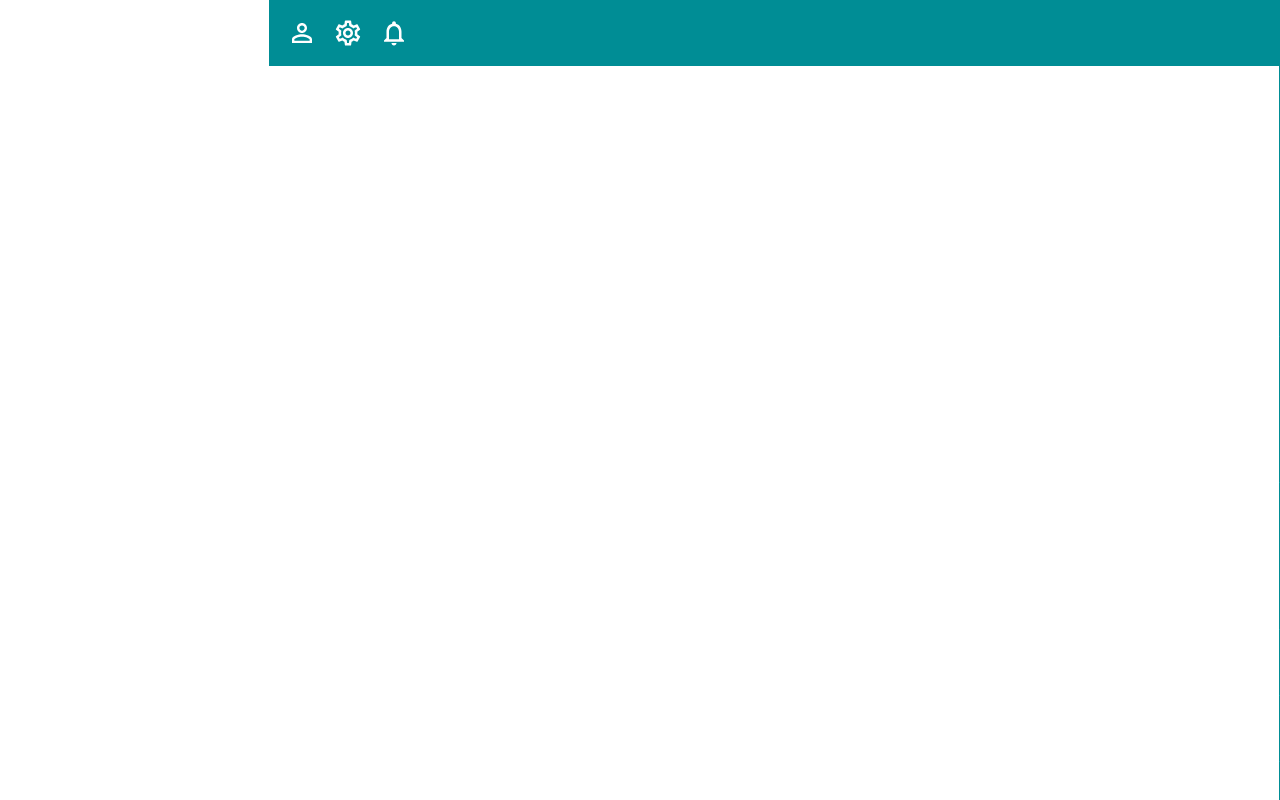
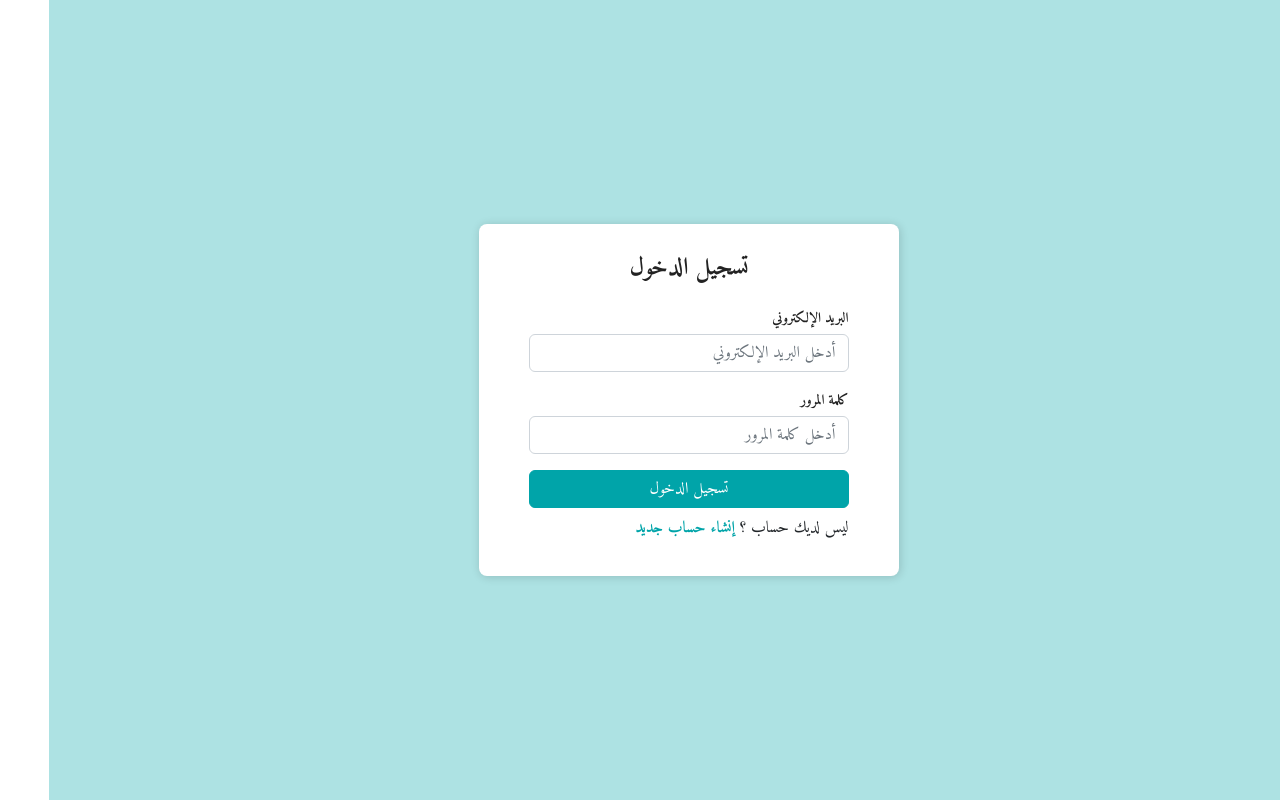
Before and after one commit to BahaaDagher/DashBoard-with-React, a React (Create React App) app: page /login in a window 1280 px wide. Built offline with nearby package versions, Linux system fonts and the light colour scheme.

Commit message:
finish login and register page

```diff
--- a/src/App.js
+++ b/src/App.js
@@ -4,28 +4,43 @@ import 'bootstrap/dist/js/bootstrap.min.js' ;
 import  Sidebar  from './scenes/global/Sidebar';
 import Topbar from './scenes/global/Topbar'
 import  Dashboard  from "./scenes/dashboard/Dashboard"
-import { Route, Routes } from 'react-router-dom';
+import { Outlet, Route, Routes } from 'react-router-dom';
 import { Box } from "@mui/material";
 import MyResearches from "./scenes/research/MyResearches";
 import AddResearch from "./scenes/research/AddResearch";
+import  Login  from "./scenes/Login/Login";
+import Register from "./scenes/Register/Register";
 function App() {
   return (
     <>
       <div className= "app" >
-        <Sidebar />
-        <main className='content' style={{ overflow:"hidden" }}>
-          <Topbar />
-          <Box  style={{margin:"10px"}}>
-            <Routes>
-              <Route path="/" element={<Dashboard />} />
-              <Route path="/myResearches" element={<MyResearches />} />
-              <Route path="/addResearch" element={<AddResearch />} />
-            </Routes>
-          </Box>
-        </main>
+      <Routes>
+        <Route path= "/" element= {<LayoutsWithNavbar/>}>
+          <Route path="/" element={<Dashboard />} />
+          <Route path="/myResearches" element={<MyResearches />} />
+          <Route path="/addResearch" element={<AddResearch />} />
+        </Route>
+        <Route path="/login" element={<Login/>} />
+        <Route path="/register" element={<Register/>} />
+        <Route path="*" element={<h1>Not Found!</h1>} />
+      </Routes>
       </div>
     </>
   );
 }
 
+function LayoutsWithNavbar() {
+  return (
+    <>
+        <Sidebar />
+        <main className='content' style={{ overflow:"hidden" }}>
+          <Topbar />
+          <Box  style={{margin:"10px"}}>
+            <Outlet />
+          </Box>
+        </main>
+    </>
+  )
+}
+
 export default App;
--- /dev/null
+++ b/src/scenes/Login/Login.css
@@ -0,0 +1,62 @@
+
+.App {
+    background-color: white;
+  }
+
+  .Auth-form-container {
+    display: flex;
+    justify-content: center;
+    align-items: center;
+    width: 100vw;
+    height: 100vh;
+    background-color: #00a4a952;
+    padding: 10px;
+  }
+
+  .Auth-form {
+    width: 420px;
+    box-shadow: rgb(0 0 0 / 16%) 1px 1px 10px;
+    padding-top: 30px;
+    padding-bottom: 20px;
+    border-radius: 8px;
+    background-color: white;
+  }
+
+  .Auth-form-content {
+    padding-left: 12%;
+    padding-right: 12%;
+  }
+
+  .Auth-form-title {
+    text-align: center;
+    margin-bottom: 1em;
+    font-size: 24px;
+    color: rgb(34, 34, 34);
+    font-weight: 800;
+  }
+
+  label {
+    font-size: 14px;
+    font-weight: 600;
+    color: rgb(34, 34, 34);
+  }
+
+  .loginButton {
+    background-color: #00a4a9;
+    border-color:#00a4a9 ;
+  }
+  .loginButton:hover {
+    background-color: #008d95;
+    border-color:#008d95 ;
+  }
+
+  .RegisterLink {
+    color: #00a4a9;
+    font-weight: 700;
+    text-decoration: none;
+  }
+  .RegisterLink:hover {
+    color: #008d95;
+    font-weight: 700;
+    text-decoration: none;
+  }
--- /dev/null
+++ b/src/scenes/Login/Login.jsx
@@ -0,0 +1,42 @@
+import React from 'react'
+import './Login.css'
+import {Link} from 'react-router-dom'
+const Login = () => {
+  return (
+    <>
+      <div className="Auth-form-container">
+        <form className="Auth-form">
+          <div className="Auth-form-content">
+            <h3 className="Auth-form-title">تسجيل الدخول</h3>
+            <div className="form-group mt-3">
+              <label>البريد الإلكتروني</label>
+              <input
+                type="email"
+                className="form-control mt-1"
+                placeholder="أدخل البريد الإلكتروني "
+              />
+            </div>
+            <div className="form-group mt-3">
+              <label>كلمة المرور</label>
+              <input
+                type="password"
+                className="form-control mt-1"
+                placeholder="أدخل كلمة المرور"
+              />
+            </div>
+            <div className="d-grid gap-2 mt-3">
+              <button type="submit" className="btn btn-primary loginButton">
+                تسجيل الدخول
+              </button>
+            </div>
+            <p className="signup text-right mt-2">
+            ليس لديك حساب ؟  <Link to="/register" className='RegisterLink' > إنشاء حساب جديد </Link>
+            </p>
+          </div>
+        </form>
+    </div>
+    </>
+  )
+}
+
+export default Login
--- /dev/null
+++ b/src/scenes/Register/Register.css
@@ -0,0 +1,62 @@
+.App {
+    background-color: white;
+  }
+
+.Auth-form-container {
+  display: flex;
+  justify-content: center;
+  align-items: center;
+  width: 100vw;
+  height: 100vh;
+  background-color: #00a4a952;
+  padding: 10px;
+}
+
+.Auth-form {
+  width: 420px;
+  box-shadow: rgb(0 0 0 / 16%) 1px 1px 10px;
+  padding-top: 30px;
+  padding-bottom: 20px;
+  border-radius: 8px;
+  background-color: white;
+}
+
+.Auth-form-content {
+  padding-left: 12%;
+  padding-right: 12%;
+}
+
+.Auth-form-title {
+  text-align: center;
+  margin-bottom: 1em;
+  font-size: 24px;
+  color: rgb(34, 34, 34);
+  font-weight: 800;
+}
+
+label {
+  font-size: 14px;
+  font-weight: 600;
+  color: rgb(34, 34, 34);
+}
+
+
+.RegisterButton {
+  background-color: #00a4a9;
+  border-color:#00a4a9 ;
+}
+.RegisterButton:hover {
+  background-color: #008d95;
+  border-color:#008d95 ;
+}
+
+.LoginLink {
+  color: #00a4a9;
+  font-weight: 700;
+  text-decoration: none;
+}
+.LoginLink:hover {
+  color: #008d95;
+  font-weight: 700;
+  text-decoration: none;
+}
--- /dev/null
+++ b/src/scenes/Register/Register.jsx
@@ -0,0 +1,62 @@
+import React from 'react'
+import './Register.css'
+import { Link } from 'react-router-dom'
+
+const Register = () => {
+  return (
+    <>
+        <div className="Auth-form-container">
+      <form className="Auth-form">
+        <div className="Auth-form-content">
+          <h1 className="Auth-form-title">إنشاء حساب</h1>
+          <div className="text-center">
+          لديك حساب بالفعل  ؟ {" "}
+            <Link className="LoginLink" to = "/login">
+              تسجيل الدخول
+            </Link>
+          </div>
+          <div className="form-group mt-3">
+            <label>الإسم</label>
+            <input
+              type="email"
+              className="form-control mt-1"
+              placeholder="أدخل الاسم ثنائي"
+            />
+          </div>
+          <div className="form-group mt-3">
+            <label>البريد الإلكتروني </label>
+            <input
+              type="email"
+              className="form-control mt-1"
+              placeholder="أدخل البريد الإلكتروني "
+            />
+          </div>
+          <div className="form-group mt-3">
+            <label>كلمة المرور</label>
+            <input
+              type="password"
+              className="form-control mt-1"
+              placeholder="أدخل كلمة المرور"
+            />
+          </div>
+          <div className="form-group mt-3">
+            <label>تأكيد كلمة المرور</label>
+            <input
+              type="password"
+              className="form-control mt-1"
+              placeholder="تأكيد كلمة المرور "
+            />
+          </div>
+          <div className="d-grid gap-2 mt-3">
+            <button type="submit" className="btn btn-primary RegisterButton">
+              إنشاء حساب
+            </button>
+          </div>
+        </div>
+      </form>
+    </div>
+    </>
+  )
+}
+
+export default Register
```
